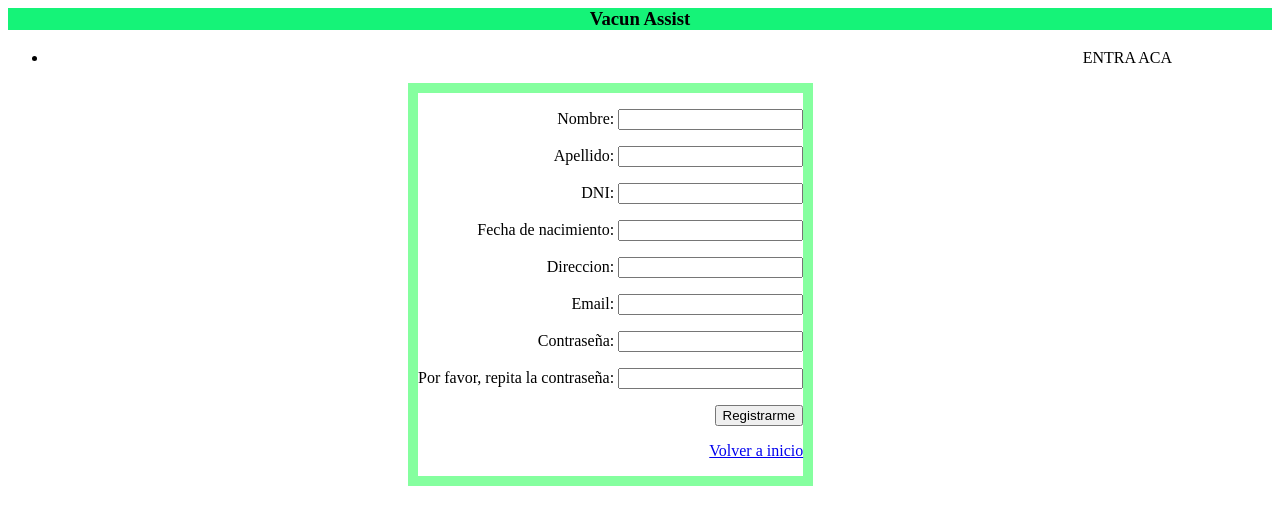
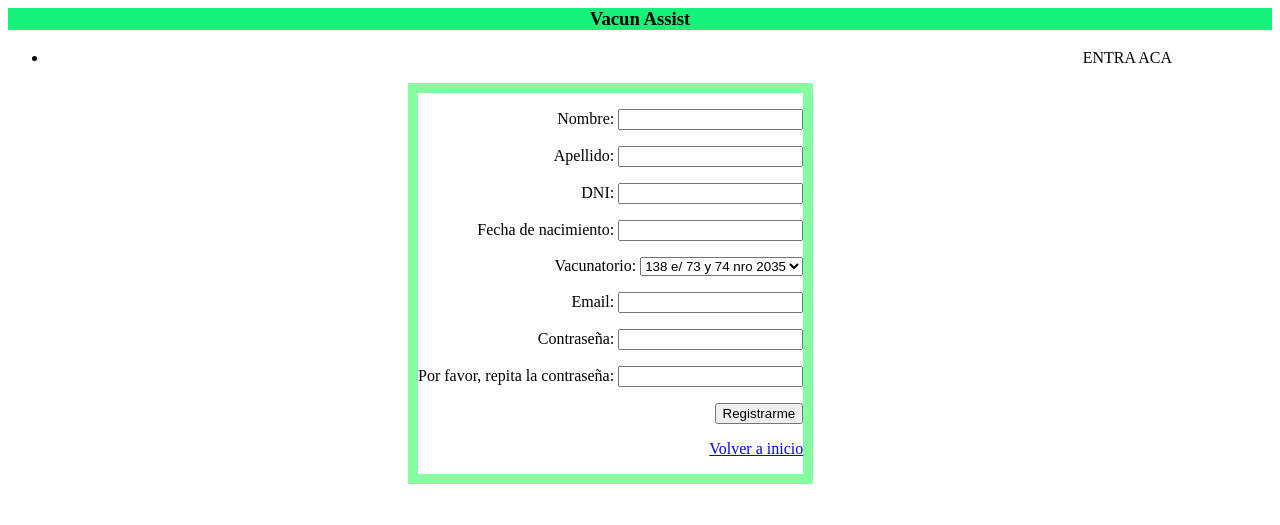
Before and after one commit to manuelMarconi/proyecto_api, a Django app: page /registrarse in a window 1280 px wide. Shown: the top 525 px of the page. Run offline with Django 4.2, Linux system fonts and the light colour scheme.

Commit message:
Menu de direcciones

```diff
--- a/Vacun_Assist_CMS-main/Vacun_Assist_CMS-main/Vacun_Assist/api_gestion_usuarios/templates/autenticacion/registro.html
+++ b/Vacun_Assist_CMS-main/Vacun_Assist_CMS-main/Vacun_Assist/api_gestion_usuarios/templates/autenticacion/registro.html
@@ -32,10 +32,13 @@
                 Fecha de nacimiento: <input type="text" name="fecha_nacimiento">
             </p>
 
-            <p>
-                Direccion: <input type="text" name="direccion">
+            <p> Vacunatorio:
+            <select name="direccion">
+                <option value="Zona municipalidad">51 e/ 10  y 11 nro 770</option>
+                <option value="Zona cementerio" selected>138 e/ 73 y 74 nro 2035</option>
+                <option value="Zona terminal de omnibus">3 e/ 41 y 42 nro 480</option>
+              </select>
             </p>
-
             <p>
                 Email: <input type="text" name="email">
             </p>
```
Also changed, not shown: Vacun_Assist_CMS-main/Vacun_Assist_CMS-main/Vacun_Assist/db.sqlite3.
